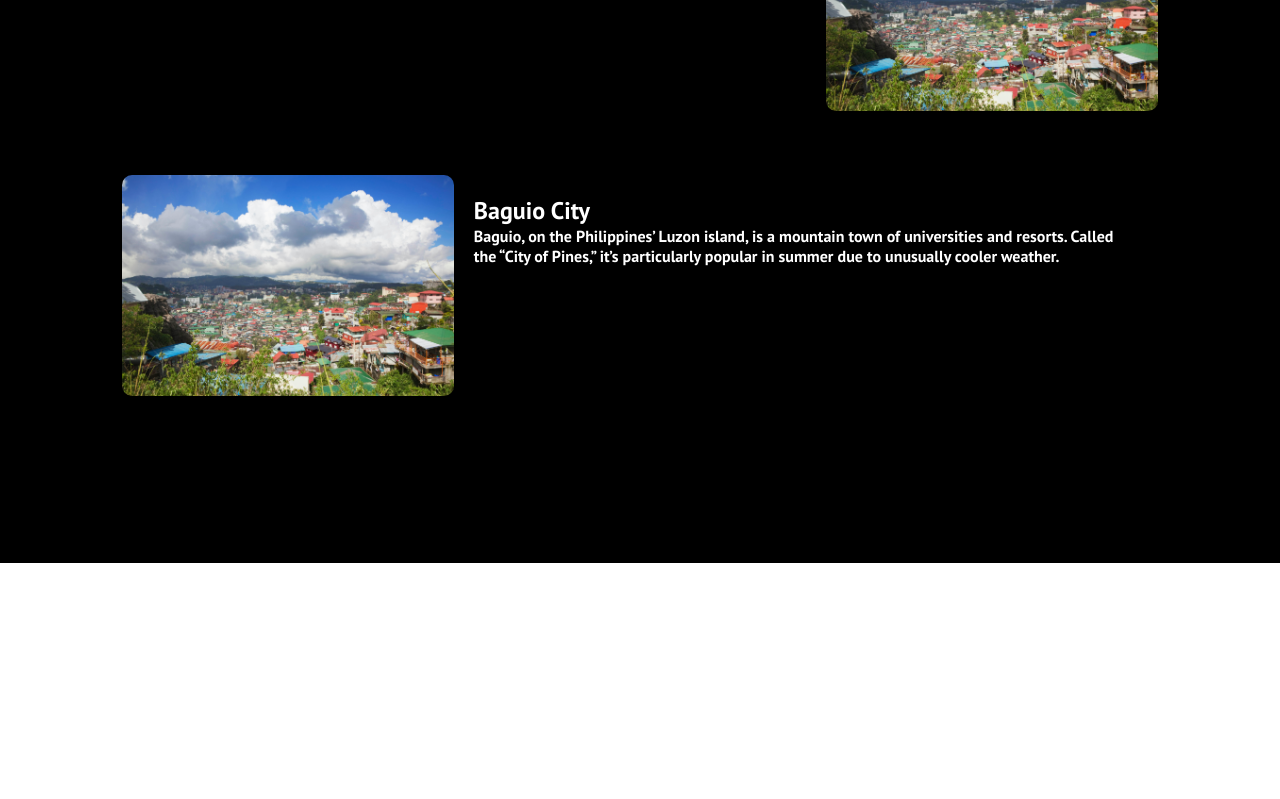
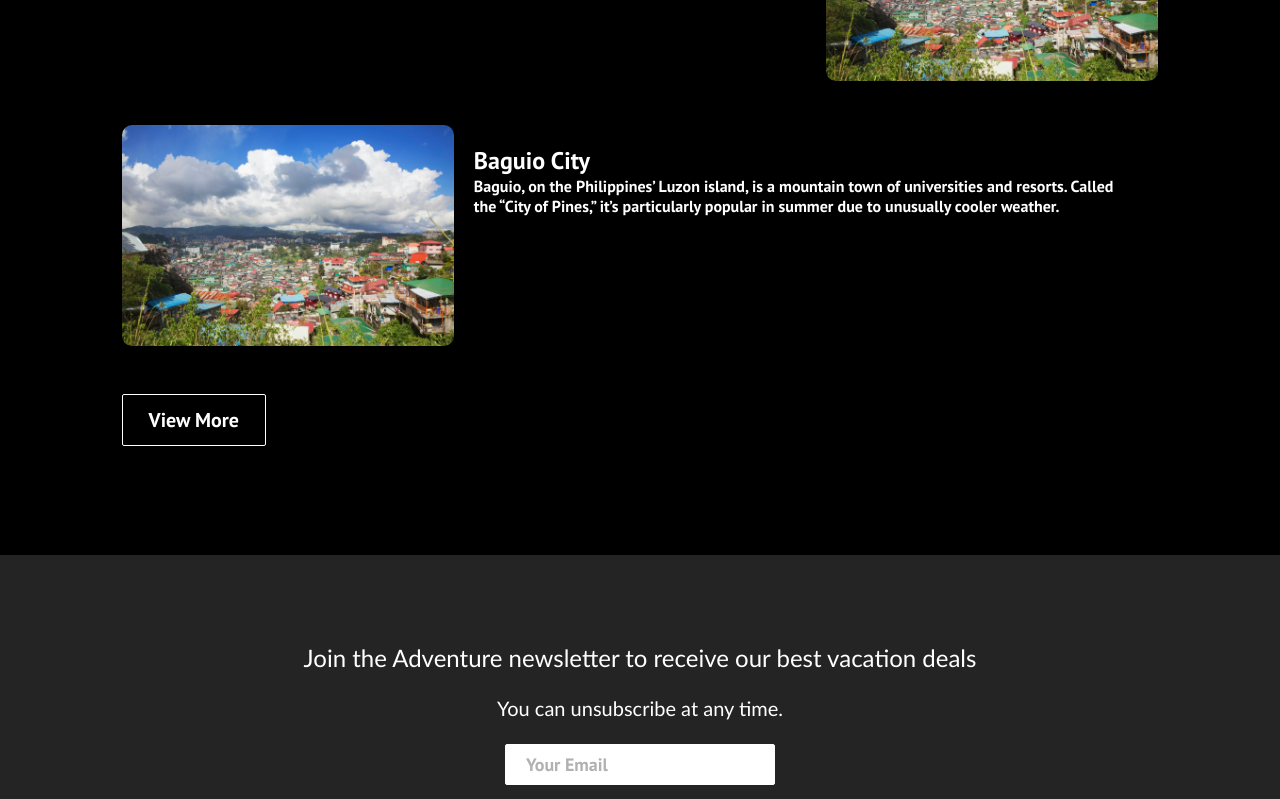
Before and after one commit to SmokedMonkey420/Travel-Site, a React (Vite) app: page /result in a window 1280 px wide. Shown: the part 1380-2179 px from the top of the page. Before the commit the page ends 1943 px from the top, so only its background shows below. Built offline with nearby package versions, Linux system fonts and the light colour scheme.

Commit message:
Finished suggestion cards doing match cards now

```diff
--- a/src/Components/LoadingBar.css
+++ b/src/Components/LoadingBar.css
@@ -1,4 +1,3 @@
-/* LoadingBar.css */
 .loading-bar {
     margin-top: 50px;
     width: 25%;
--- a/src/Components/MatchCard.css
+++ b/src/Components/MatchCard.css
@@ -24,78 +24,11 @@
   flex-direction: column;
 }
 
-.suggestion__cards__item {
-  display: flex;
-  margin: 30px 0;
-  width: 600px;/* Increased to make the items bigger */
-  width: 100%;
+.result__cards h1 {
+  color: white;
+  text-align: center;
+}
+
+.btns--viewmore {
   align-content: center;
 }
-
-.suggestion__cards__item__link {
-  display: flex;
-  flex: 1;
-  text-decoration: none;
-  max-width: 100%;
-}
-
-.suggestion__cards__item__pic-wrap {
-  flex: 1;
-  max-width: 500px; /* Increased from 200px to 300px */
-  align-content: center;
-}
-
-.suggestion__cards__item.alt .suggestion__cards__item__pic-wrap {
-  margin-left: 20px; /* Add left margin for alternate items */
-  margin-right: 0; /* Remove right margin for alternate items */
-}
-
-.suggestion__cards__item__img {
-  width: 100%;
-  height: auto;
-  border-radius: 10px;
-}
-
-.suggestion__cards__item__info {
-  flex: 2; /* Increased from 1 to 2 to give more space to text */
-  padding: 20px;
-  color: white;
-  display: flex;
-  flex-direction: column;
-  justify-content: center; /* Center content vertically */
-  display: inline;
-}
-
-.suggestion__cards__item.alt .suggestion__cards__item__info {
-  justify-content: flex-end; /* Justify text towards the right for alternate items */
-}
-
-.suggestion__cards__item__info h1 {
-  text-align: left; /* Align h1 to the left */
-  font-size: 1.5rem; /* Example font size, adjust as needed */
-}
-
-img {
-  max-width: 100%;
-  height: auto;
-}
-
-ul {
-  list-style-type: none;
-  padding: 0;
-  width: 100%;
-}
-
-ul > li {
-  display: flex;
-  justify-content: space-between;
-  align-items: flex-start;
-}
-
-ul > li:nth-child(even) .suggestion__cards__item__link {
-  flex-direction: row-reverse;
-}
-
-.item-text > * {
-  display: block;
-}
--- a/src/Components/MatchCard.tsx
+++ b/src/Components/MatchCard.tsx
@@ -1,6 +1,7 @@
 import React from "react";
 import "./MatchCard.css";
 import SuggestionCardItem from "./SuggestionCardItem";
+import { Button } from "./Button";
 
 function MatchCard() {
   return (
@@ -33,6 +34,16 @@ function MatchCard() {
               path="/baguio-city"
             />
           </ul>
+          <div className="matchcard-btn">
+            <Button
+              className="btns--viewmore"
+              buttonStyle="btn--outline"
+              buttonSize="btn--large"
+              to="/more-spots"
+            >
+              View More
+            </Button>
+          </div>
         </div>
       </div>
     </div>
--- a/src/Components/Pages/Result.tsx
+++ b/src/Components/Pages/Result.tsx
@@ -1,6 +1,7 @@
 import React from "react";
 import HeroSection from "../HeroSection";
 import MatchCard from "../MatchCard";
+import Footer from "../Footer";
 
 function Result() {
   return (
@@ -14,6 +15,7 @@ function Result() {
         showLoadingBar={true}
       />
       <MatchCard />
+      <Footer />
     </>
   );
 }
--- a/src/Components/SuggestionCardItem.css
+++ b/src/Components/SuggestionCardItem.css
@@ -0,0 +1,75 @@
+    .suggestion__cards__item {
+    display: flex;
+    margin: 20px 0;
+    width: 600px;
+    width: 100%;
+    align-content: center;
+  }
+
+  .suggestion__cards__item__link {
+    display: flex;
+    flex: 1;
+    text-decoration: none;
+    max-width: 100%;
+  }
+
+  .suggestion__cards__item__pic-wrap {
+    flex: 1;
+    max-width: 500px;
+    align-content: center;
+  }
+
+  .suggestion__cards__item.alt .suggestion__cards__item__pic-wrap {
+    margin-left: 20px;
+    margin-right: 0;
+  }
+
+  .suggestion__cards__item__img {
+    width: 100%;
+    height: auto;
+    border-radius: 10px;
+  }
+
+  .suggestion__cards__item__info {
+    flex: 2;
+    padding: 20px;
+    color: white;
+    display: flex;
+    flex-direction: column;
+    justify-content: center;
+    display: inline;
+  }
+
+  .suggestion__cards__item.alt .suggestion__cards__item__info {
+    justify-content: flex-end;
+  }
+
+  .suggestion__cards__item__info h1 {
+    text-align: left;
+    font-size: 1.5rem;
+  }
+
+  img {
+    max-width: 100%;
+    height: auto;
+  }
+
+  ul {
+    list-style-type: none;
+    padding: 0;
+    width: 100%;
+  }
+
+  ul > li {
+    display: flex;
+    justify-content: space-between;
+    align-items: flex-start;
+  }
+
+  ul > li:nth-child(even) .suggestion__cards__item__link {
+    flex-direction: row-reverse;
+  }
+
+  .item-text > * {
+    display: block;
+  }
```
Also changed, not shown: src/Components/Result.tsx (deleted, +0 -16 lines), src/Components/Result.css (deleted).
